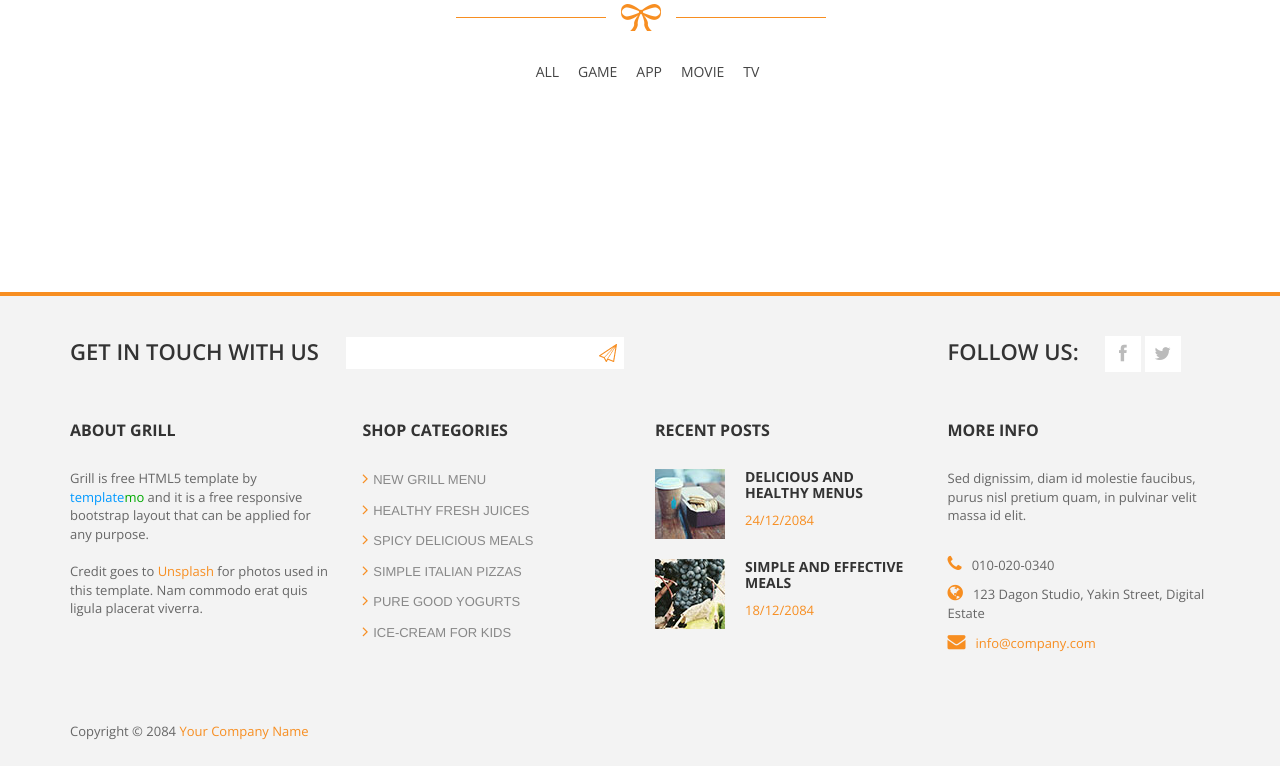
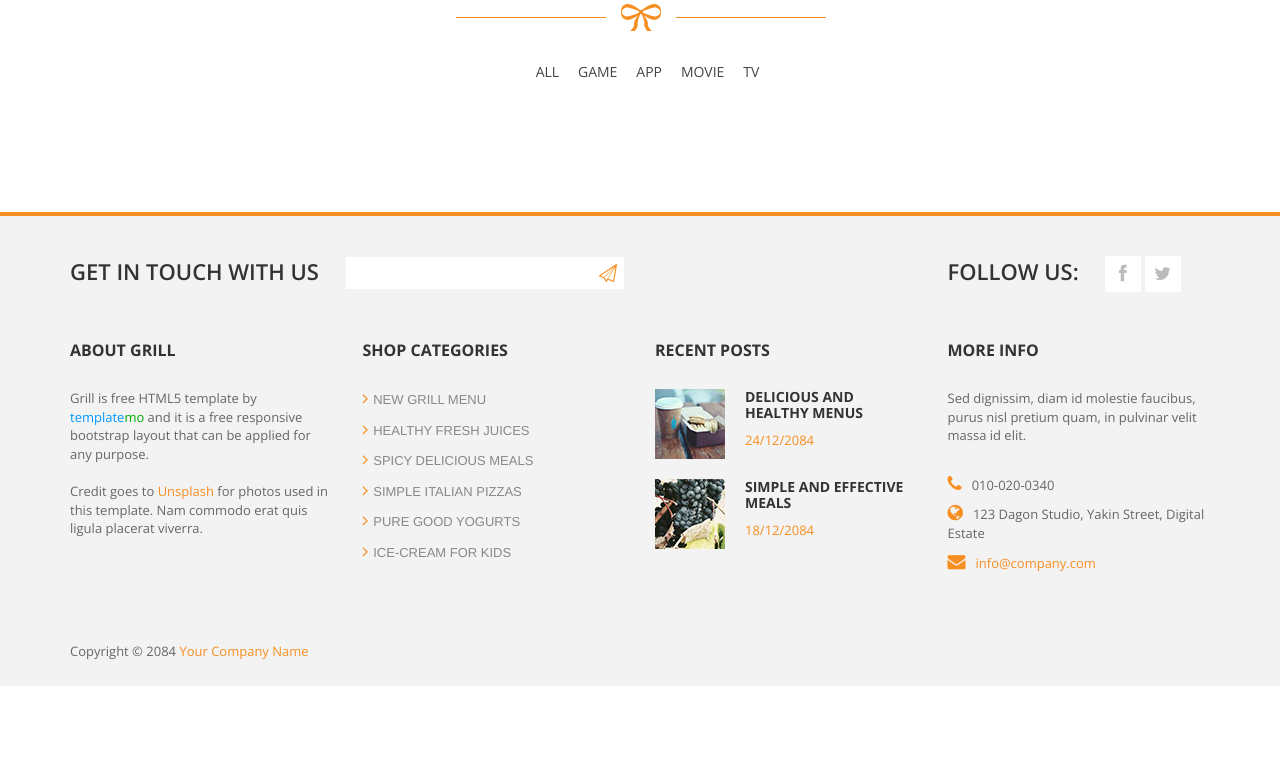
Before and after one commit to Aperture-Scientist4/CS2102-Project, a Django app: page /store/search/ in a window 1280 px wide. Shown: the part 434-1200 px from the top of the page. After the commit the page ends 1094 px from the top, so only its background shows below. Run offline with Django 3.2, Linux system fonts and the light colour scheme; some libraries are stand-ins or nearby versions.

Commit message:
Change css

```diff
--- a/store/templates/store/search.html
+++ b/store/templates/store/search.html
@@ -128,7 +128,7 @@ http://www.templatemo.com/preview/templatemo_417_grill
                             </ul>
                         </div>
                     </div>
-                    <div class="row" id="Container">
+                    <div class="row" id="Container" style="margin-top: 0px;">
                         {% if result %}
                             {% for row in result %}
                             <div class="col-md-3 col-sm-6 mix portfolio-item {{row.3}}">
```
